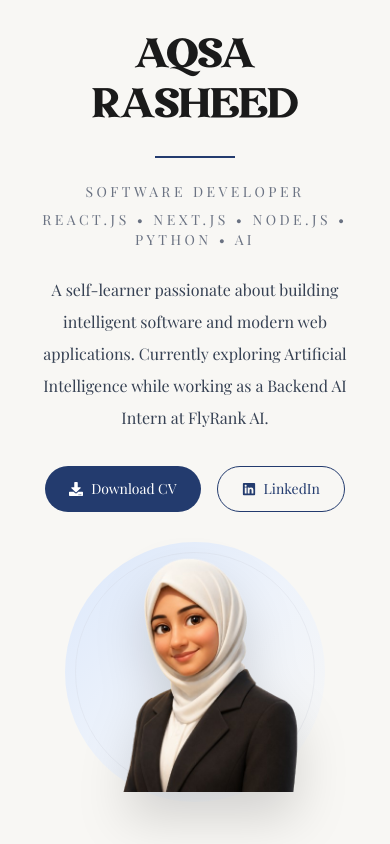
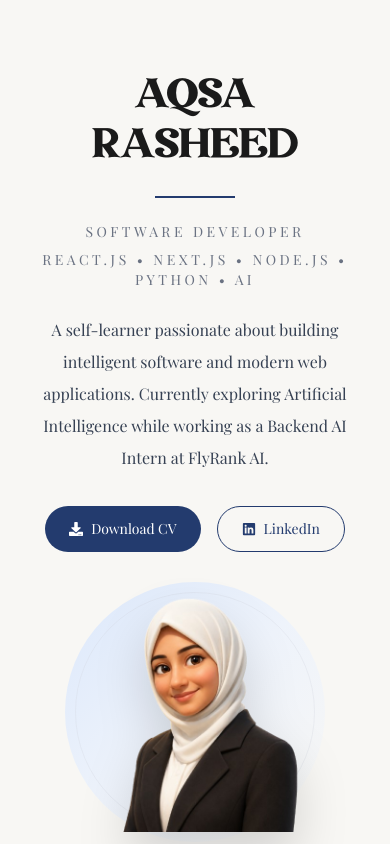
Before and after one commit to aqsarasheed-dev/portfolio, a Next.js app: page / in a window 390 px wide. Shown: the top 844 px of the page. Built offline with nearby package versions, Linux system fonts and the light colour scheme; a web font is replaced by a local one.

Commit message:
picture algnment in mobile

```diff
--- a/src/components/hero/hero.tsx
+++ b/src/components/hero/hero.tsx
@@ -7,7 +7,7 @@ import { FaLinkedin, FaDownload } from "react-icons/fa";
 export default function Hero() {
   return (
     <section className="bg-[#F8F7F4] pt-8 sm:pt-12 lg:pt-20">
-      <div className="mx-auto flex min-h-[88vh] max-w-[1550px] flex-col items-center justify-center gap-8 px-6 sm:gap-10 lg:flex-row lg:items-center lg:justify-between lg:gap-16 lg:px-24">
+      <div className="mx-auto flex max-w-[1550px] flex-col items-center justify-center gap-10 px-6 py-10 sm:gap-10 sm:py-14 lg:min-h-[88vh] lg:flex-row lg:items-center lg:justify-between lg:gap-16 lg:px-24 lg:py-0">
 
         {/* LEFT */}
 
@@ -15,7 +15,7 @@ export default function Hero() {
           initial={{ opacity: 0, x: -70 }}
           animate={{ opacity: 1, x: 0 }}
           transition={{ duration: 1 }}
-          className="flex-1 text-center lg:text-left"
+          className="w-full text-center lg:flex-1 lg:text-left"
         >
           <h1 className="font-transcity text-[3.3rem] leading-[0.95] sm:text-[4.8rem] md:text-[6.5rem] lg:text-[8rem] xl:text-[9rem]">
             AQSA
@@ -74,7 +74,7 @@ export default function Hero() {
             duration: 1.1,
             delay: 0.3,
           }}
-          className="relative flex flex-1 items-center justify-center pt-2 lg:pt-0"
+          className="relative flex w-full items-center justify-center lg:flex-1 lg:pt-0"
         >
 
           {/* Background Circle */}
```
